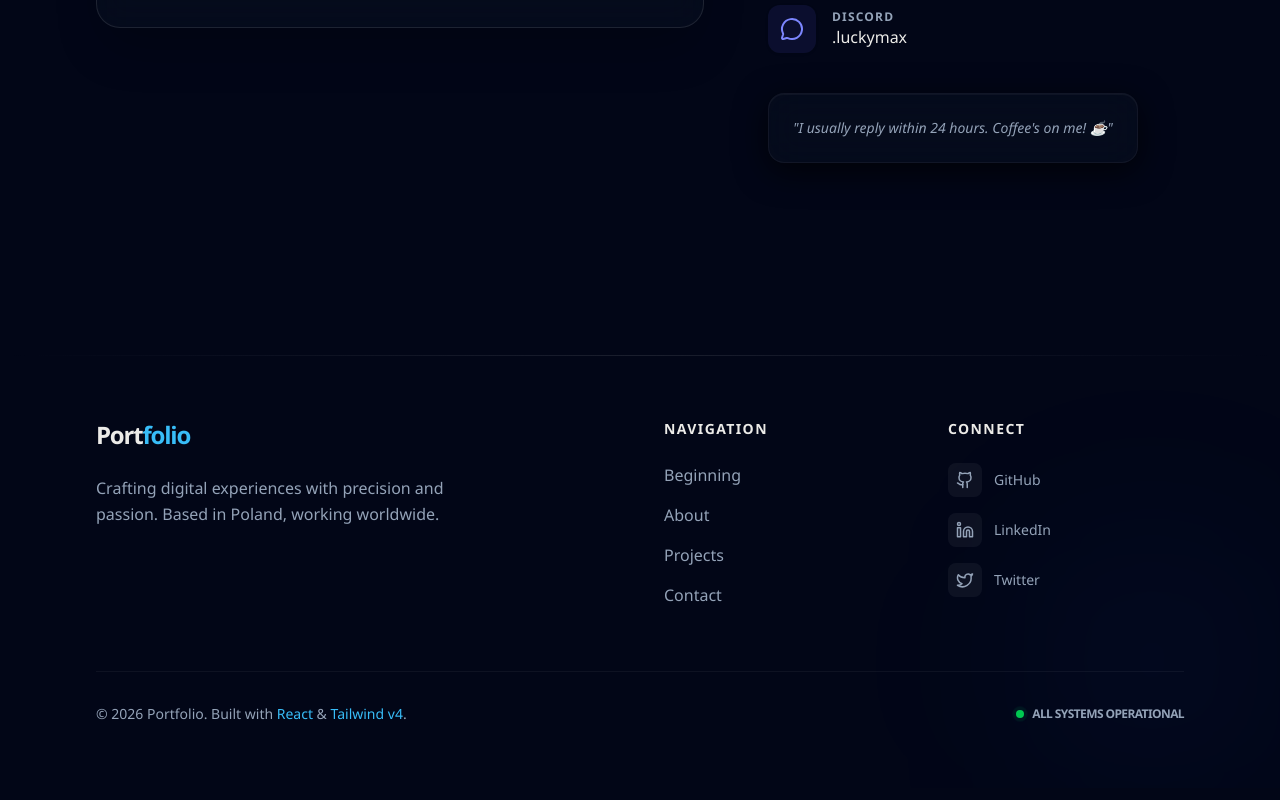
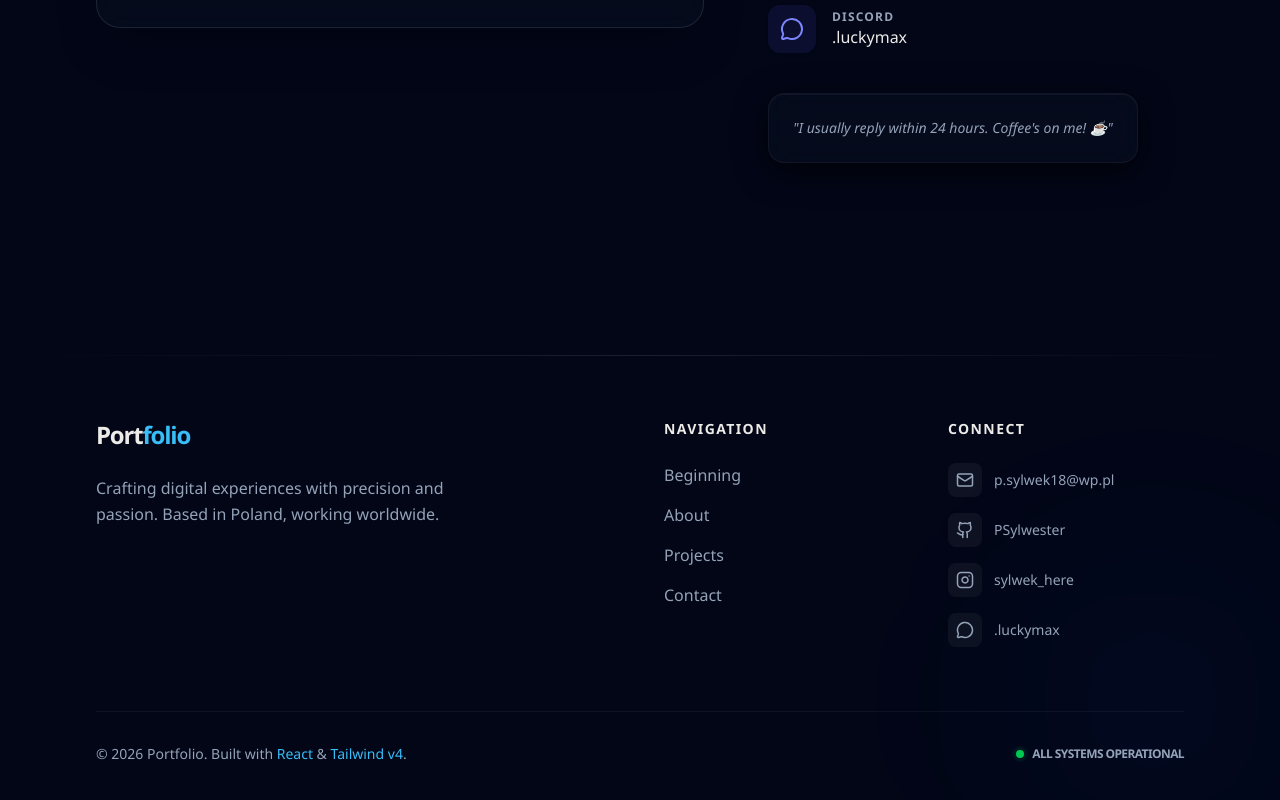
Before and after one commit to PSylwester/Portfolio, a React (Vite) app: page / in a window 1280 px wide. Shown: the part 3697-4497 px from the top of the page. Built offline with nearby package versions, Linux system fonts and the light colour scheme.

Commit message:
hotfix #2

```diff
--- a/src/components/sections/Footer.tsx
+++ b/src/components/sections/Footer.tsx
@@ -1,15 +1,42 @@
 import { useTranslation } from 'react-i18next';
 import { Container } from '../ui/Container';
-import { Github, Linkedin, Twitter, ArrowUpRight } from 'lucide-react';
+import { Mail, Github, Instagram, MessageCircle, ArrowUpRight } from 'lucide-react';
 
 export default function Footer() {
   const { t } = useTranslation();
   const currentYear = new Date().getFullYear();
 
+  // Zaktualizowana lista sociali, pasująca do sekcji Contact
   const socialLinks = [
-    { platform: 'GitHub', url: '#', icon: <Github size={18} /> },
-    { platform: 'LinkedIn', url: '#', icon: <Linkedin size={18} /> },
-    { platform: 'Twitter', url: '#', icon: <Twitter size={18} /> },
+    {
+      platform: 'Email',
+      url: 'mailto:p.sylwek18@wp.pl',
+      name: 'p.sylwek18@wp.pl',
+      icon: <Mail size={18} />,
+      hoverClass: 'group-hover:bg-[color:var(--color-accent)] group-hover:text-white',
+    },
+    {
+      platform: 'GitHub',
+      url: 'https://github.com/PSylwester',
+      name: 'PSylwester',
+      icon: <Github size={18} />,
+      hoverClass: 'group-hover:bg-white group-hover:text-black',
+    },
+    {
+      platform: 'Instagram',
+      url: 'https://instagram.com/sylwek_here',
+      name: 'sylwek_here',
+      icon: <Instagram size={18} />,
+      hoverClass:
+        'group-hover:bg-gradient-to-tr group-hover:from-[#f9ce34] group-hover:via-[#ee2a7b] group-hover:to-[#6228d7] group-hover:text-white',
+    },
+    {
+      platform: 'Discord',
+      url: 'https://discord.com/users/.luckymax',
+      name: '.luckymax',
+      icon: <MessageCircle size={18} />,
+      hoverClass: 'group-hover:bg-[#5865F2] group-hover:text-white',
+    },
   ];
 
   const navItems = [
@@ -34,6 +61,7 @@ export default function Footer() {
             </p>
           </div>
 
+          {/* Nawigacja */}
           <div>
             <h4 className="text-sm font-bold uppercase tracking-widest text-[color:var(--color-foreground)] mb-6">
               {t('footer.nav_title')}
@@ -56,6 +84,7 @@ export default function Footer() {
             </ul>
           </div>
 
+          {/* Social Media - Zaktualizowane sekcja */}
           <div>
             <h4 className="text-sm font-bold uppercase tracking-widest text-[color:var(--color-foreground)] mb-6">
               {t('footer.connect_title')}
@@ -69,16 +98,19 @@ export default function Footer() {
                   target="_blank"
                   rel="noopener noreferrer"
                 >
-                  <span className="p-2 bg-white/5 rounded-lg group-hover:bg-blue-500/20 group-hover:text-[color:var(--color-accent)] transition-all">
+                  <span
+                    className={`p-2 bg-white/5 rounded-lg transition-all duration-300 ${link.hoverClass}`}
+                  >
                     {link.icon}
                   </span>
-                  <span className="text-sm font-medium">{link.platform}</span>
+                  <span className="text-sm font-medium">{link.name}</span>
                 </a>
               ))}
             </div>
           </div>
         </div>
 
+        {/* Dolna belka */}
         <div className="pt-8 border-t border-white/5 flex flex-col md:flex-row justify-between items-center gap-4">
           <div className="text-sm text-[color:var(--color-text-muted)] font-medium">
             {t('footer.built_with', { year: currentYear })}{' '}
--- a/src/styles/globals.css
+++ b/src/styles/globals.css
@@ -69,7 +69,7 @@
   }
 
   section {
-    scroll-margin-top: 80px;
+    scroll-margin-top: 0px;
   }
 }
 
```
